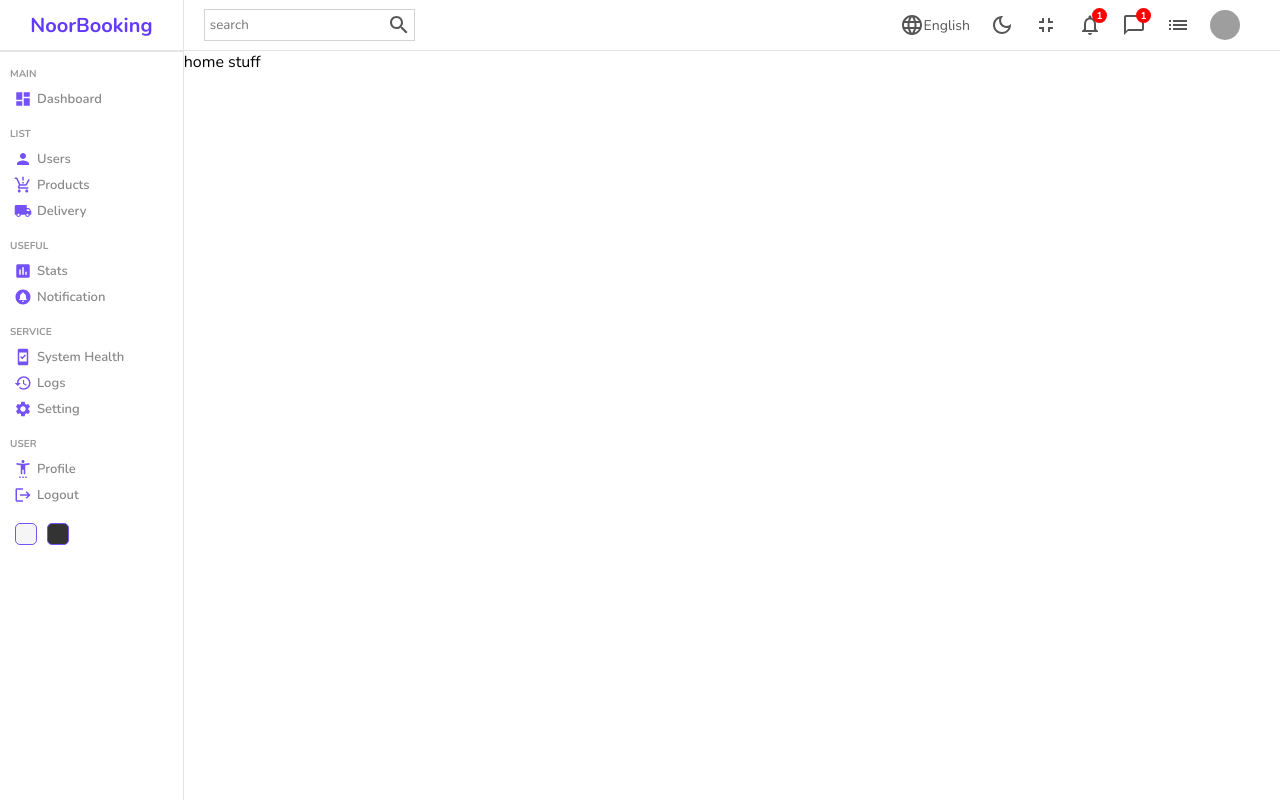
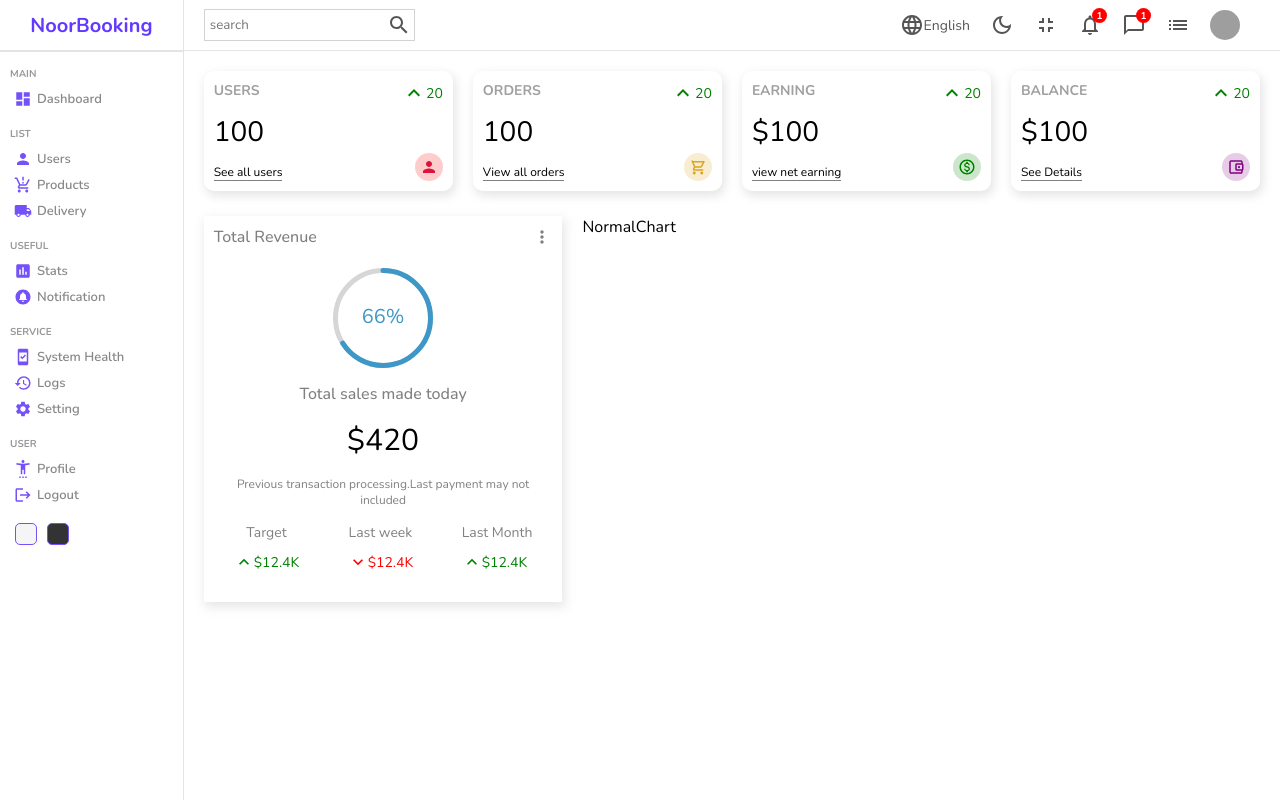
Before and after one commit to Radhi-Hudijan/noorBookingDp, a React (Create React App) app in the folder adminpanel/: page / in a window 1280 px wide. Built offline with nearby package versions, Linux system fonts and the light colour scheme; grey boxes are pictures that could not be loaded.

Commit message:
widget and progress bar components

```diff
--- a/adminpanel/package.json
+++ b/adminpanel/package.json
@@ -12,6 +12,7 @@
     "@testing-library/user-event": "^13.5.0",
     "dom": "^0.0.3",
     "react": "^18.2.0",
+    "react-circular-progressbar": "^2.1.0",
     "react-dom": "^18.2.0",
     "react-router-dom": "^6.15.0",
     "react-scripts": "5.0.1",
--- /dev/null
+++ b/adminpanel/src/component/featuredChart/FeaturedChart.jsx
@@ -0,0 +1,65 @@
+import React from "react";
+import "./featuredChart.scss";
+
+//icon imported from material UI
+import MoreVertIcon from "@mui/icons-material/MoreVert";
+import KeyboardArrowUpIcon from "@mui/icons-material/KeyboardArrowUp";
+import KeyboardArrowDownIcon from "@mui/icons-material/KeyboardArrowDown";
+
+// importing progress bar
+import { CircularProgressbar } from "react-circular-progressbar";
+import "react-circular-progressbar/dist/styles.css";
+
+const FeaturedChart = () => {
+  const percentage = 66;
+  return (
+    <div className="featuredChart">
+      <div className="top">
+        <h1 className="title">Total Revenue</h1>
+        <MoreVertIcon fontSize="small" />
+      </div>
+      <div className="bottom">
+        <div className="featuredBar">
+          <CircularProgressbar
+            value={percentage}
+            text={`${percentage}%`}
+            strokeWidth={5}
+          />
+        </div>
+        <p className="title">Total sales made today</p>
+        <p className="amount">$420</p>
+        <p className="desc">
+          Previous transaction processing.Last payment may not included
+        </p>
+
+        <div className="summary">
+          <div className="item ">
+            <div className="itemTitle">Target</div>
+            <div className="itemResult positive">
+              <KeyboardArrowUpIcon fontSize="small" />
+              <div className="resultAmount">$12.4K</div>
+            </div>
+          </div>
+
+          <div className="item ">
+            <div className="itemTitle ">Last week</div>
+            <div className="itemResult negative">
+              <KeyboardArrowDownIcon fontSize="small" />
+              <div className="resultAmount">$12.4K</div>
+            </div>
+          </div>
+
+          <div className="item ">
+            <div className="itemTitle ">Last Month</div>
+            <div className="itemResult positive">
+              <KeyboardArrowUpIcon fontSize="small" />
+              <div className="resultAmount">$12.4K</div>
+            </div>
+          </div>
+        </div>
+      </div>
+    </div>
+  );
+};
+
+export default FeaturedChart;
--- /dev/null
+++ b/adminpanel/src/component/featuredChart/featuredChart.scss
@@ -0,0 +1,79 @@
+.featuredChart {
+  flex: 2;
+  -webkit-box-shadow: 2px 4px 10px 1px rgb(0, 0, 0, 0.47);
+  box-shadow: 2px 4px 10px 1px rgb(201, 201, 201, 0.47);
+  padding: 10px;
+
+  .top {
+    display: flex;
+    align-items: center;
+    justify-content: space-between;
+    color: gray;
+
+    .title {
+      font-size: 16px;
+      font-weight: 500;
+    }
+  }
+
+  .bottom {
+    display: flex;
+    align-items: center;
+    justify-content: center;
+    flex-direction: column;
+    gap: 15px;
+    padding: 20px;
+
+    .featuredBar {
+      width: 100px;
+      height: 100px;
+      color: aqua;
+    }
+
+    .title {
+      font-weight: 500;
+      color: gray;
+    }
+
+    .amount {
+      font-size: 30px;
+    }
+
+    .desc {
+      font-size: 12px;
+      color: gray;
+      text-align: center;
+    }
+
+    .summary {
+      width: 100%;
+      display: flex;
+      align-items: center;
+      justify-content: space-between;
+
+      .item {
+        text-align: center;
+
+        .itemTitle {
+          font-size: 14px;
+          color: gray;
+        }
+
+        .itemResult {
+          display: flex;
+          align-items: center;
+          margin-top: 10px;
+          font-size: 14px;
+
+          &.positive {
+            color: green;
+          }
+
+          &.negative {
+            color: red;
+          }
+        }
+      }
+    }
+  }
+}
--- /dev/null
+++ b/adminpanel/src/component/normalChart/NormalChart.jsx
@@ -0,0 +1,8 @@
+import React from "react";
+import "./normalChart.scss";
+
+const NormalChart = () => {
+  return <div className="chart">NormalChart</div>;
+};
+
+export default NormalChart;
--- /dev/null
+++ b/adminpanel/src/component/normalChart/normalChart.scss
@@ -0,0 +1,3 @@
+.chart {
+  flex: 4;
+}
--- /dev/null
+++ b/adminpanel/src/component/widget/Widget.jsx
@@ -0,0 +1,105 @@
+import React from "react";
+import "./widget.scss";
+import KeyboardArrowUpIcon from "@mui/icons-material/KeyboardArrowUp";
+import PersonIcon from "@mui/icons-material/Person";
+import ShoppingCartOutlinedIcon from "@mui/icons-material/ShoppingCartOutlined";
+import MonetizationOnOutlinedIcon from "@mui/icons-material/MonetizationOnOutlined";
+import AccountBalanceWalletOutlinedIcon from "@mui/icons-material/AccountBalanceWalletOutlined";
+
+export const Widget = ({ type }) => {
+  let data;
+
+  //temporary
+  const amount = 100;
+  const diff = 20;
+
+  switch (type) {
+    case "user":
+      data = {
+        title: "USERS",
+        isMoney: false,
+        link: "See all users",
+        icon: (
+          <PersonIcon
+            className="icon"
+            style={{
+              color: "crimson",
+              backgroundColor: "rgba(255, 0, 0, 0.2)",
+            }}
+          />
+        ),
+      };
+      break;
+    case "order":
+      data = {
+        title: "ORDERS",
+        isMoney: false,
+        link: "View all orders",
+        icon: (
+          <ShoppingCartOutlinedIcon
+            className="icon"
+            style={{
+              color: "goldenrod",
+              backgroundColor: "rgba(218, 165, 32, 0.2)",
+            }}
+          />
+        ),
+      };
+      break;
+    case "earning":
+      data = {
+        title: "EARNING",
+        isMoney: true,
+        link: "view net earning",
+        icon: (
+          <MonetizationOnOutlinedIcon
+            className="icon"
+            style={{
+              color: "green",
+              backgroundColor: "rgba(0, 128, 0, 0.2)",
+            }}
+          />
+        ),
+      };
+      break;
+
+    case "balance":
+      data = {
+        title: "BALANCE",
+        isMoney: true,
+        link: "See Details",
+        icon: (
+          <AccountBalanceWalletOutlinedIcon
+            className="icon"
+            style={{
+              color: "purple",
+              backgroundColor: "rgba(128, 0, 128, 0.2)",
+            }}
+          />
+        ),
+      };
+      break;
+    default:
+      break;
+  }
+
+  return (
+    <div className="widget">
+      <div className="left">
+        <span className="title">{data.title}</span>
+        <span className="counter">
+          {data.isMoney && "$"}
+          {amount}
+        </span>
+        <span className="link">{data.link}</span>
+      </div>
+      <div className="right">
+        <div className="percentage positive">
+          <KeyboardArrowUpIcon />
+          {diff}
+        </div>
+        {data.icon}
+      </div>
+    </div>
+  );
+};
--- /dev/null
+++ b/adminpanel/src/component/widget/widget.scss
@@ -0,0 +1,53 @@
+.widget {
+  display: flex;
+  justify-content: space-between;
+  flex: 1;
+  padding: 10px;
+  -webkit-box-shadow: 2px 4px 10px 1px rgb(0, 0, 0, 0.47);
+  box-shadow: 2px 4px 10px 1px rgb(201, 201, 201, 0.47);
+  border-radius: 10px;
+  height: 100px;
+
+  .left,
+  .right {
+    display: flex;
+    flex-direction: column;
+    justify-content: space-between;
+
+    .title {
+      font-weight: bold;
+      font-size: 14px;
+      color: rgb(160, 160, 160);
+    }
+
+    .counter {
+      font-size: 28px;
+      font-weight: 300;
+    }
+
+    .link {
+      width: max-content;
+      font-size: 12px;
+      border-bottom: 1px solid gray;
+    }
+
+    .percentage {
+      display: flex;
+      align-items: center;
+      font-size: 14px;
+
+      &.positive {
+        color: green;
+      }
+      &.negative {
+        color: red;
+      }
+    }
+    .icon {
+      font-size: 18px;
+      padding: 5px;
+      border-radius: 30px;
+      align-self: flex-end;
+    }
+  }
+}
--- a/adminpanel/src/pages/home/Home.jsx
+++ b/adminpanel/src/pages/home/Home.jsx
@@ -1,5 +1,8 @@
+import FeaturedChart from "../../component/featuredChart/FeaturedChart";
+import NormalChart from "../../component/normalChart/NormalChart";
 import Navbar from "../../component/navbar/Navbar";
 import Sidebar from "../../component/sidebar/Sidebar";
+import { Widget } from "../../component/widget/Widget";
 import "./home.scss";
 
 const Home = () => {
@@ -8,7 +11,17 @@ const Home = () => {
       <Sidebar />
       <div className="homeContainer">
         <Navbar />
-        home stuff
+        <div className="widgets">
+          <Widget type="user" />
+          <Widget type="order" />
+          <Widget type="earning" />
+          <Widget type="balance" />
+        </div>
+
+        <div className="charts">
+          <FeaturedChart />
+          <NormalChart />
+        </div>
       </div>
     </div>
   );
--- a/adminpanel/src/pages/home/home.scss
+++ b/adminpanel/src/pages/home/home.scss
@@ -3,5 +3,16 @@
 
   .homeContainer {
     flex: 6;
+
+    .widgets,
+    .charts {
+      display: flex;
+      padding: 20px;
+      gap: 20px;
+    }
+
+    .charts {
+      padding: 5px 20px;
+    }
   }
 }
```
Also changed, not shown: 1 other file (tests, documents, lock files or other folders).
